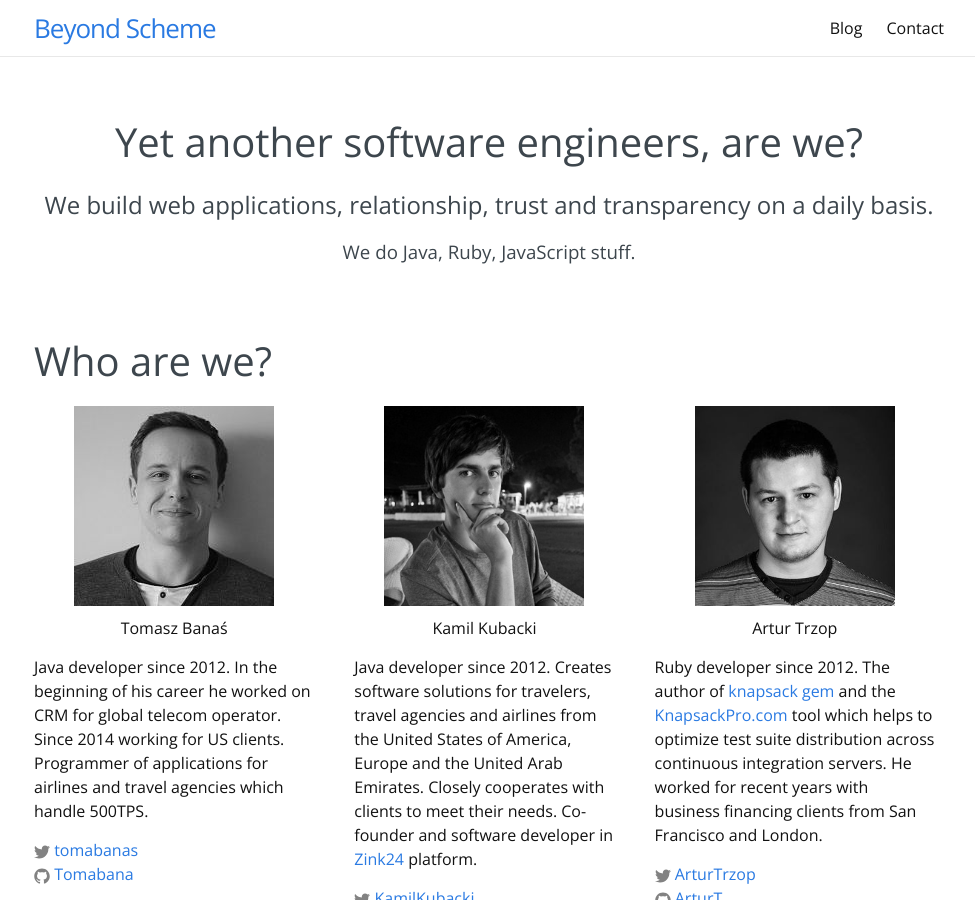
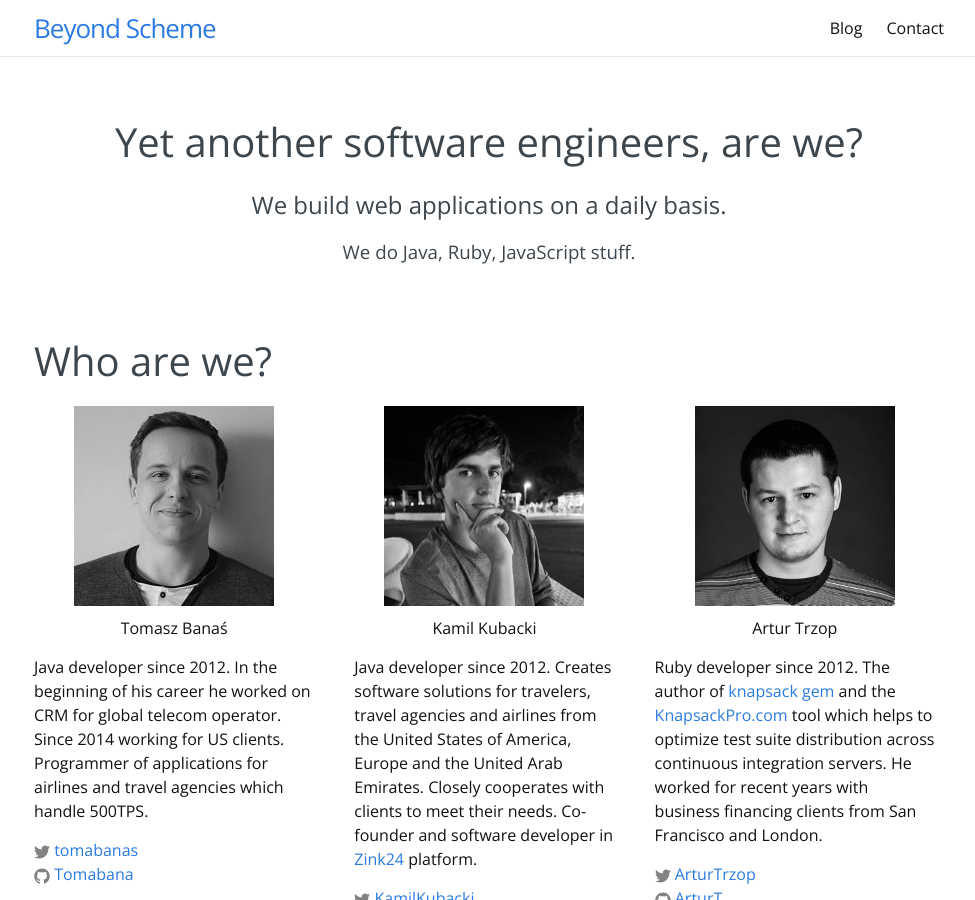
Before and after one commit to BeyondScheme/BeyondScheme.github.io, a Jekyll site: the page built from index.html, in a window 1280 px wide and 900 px high. Shown: the whole window, without its empty margins (151-1126 px from the left). Built offline with Jekyll 4.4.1, drawn with Linux system fonts in a browser that asks for light colours; nearby versions of some CDN libraries.

Commit message:
Just simple slogan

```diff
--- a/index.html
+++ b/index.html
@@ -6,7 +6,7 @@ layout: default
 
   <div class="section" id="welcome-section">
     <h1 class="big">Yet another software engineers, are we?</h1>
-    <h2>We build web applications, relationship, trust and transparency on a daily basis.</h2>
+    <h2>We build web applications on a daily basis.</h2>
 
     <h3>We do Java, Ruby, JavaScript stuff.</h3>
   </div>
```
